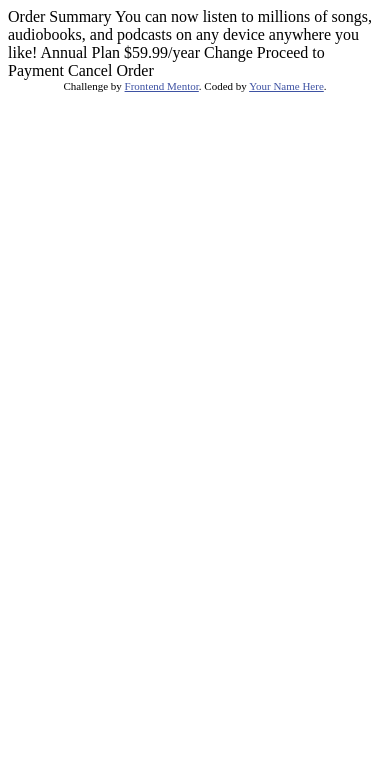
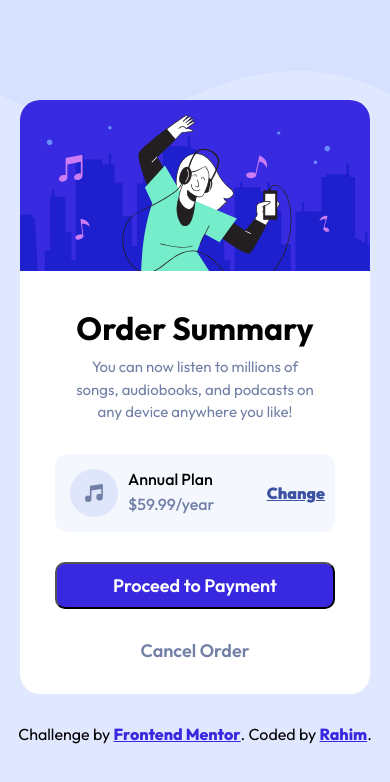
Before and after one commit to rahimibadov/order-summary, a plain HTML site: page index.html in a window 390 px wide. Drawn offline with Linux system fonts and the light colour scheme.

Commit message:
designing

```diff
--- a/index.html
+++ b/index.html
@@ -7,31 +7,43 @@
   <link rel="icon" type="image/png" sizes="32x32" href="./images/favicon-32x32.png">
 
   <title>Frontend Mentor | Order summary card</title>
-
-  <!-- Feel free to remove these styles or customise in your own stylesheet 👍 -->
-  <style>
-    .attribution { font-size: 11px; text-align: center; }
-    .attribution a { color: hsl(228, 45%, 44%); }
-  </style>
+    <link rel="stylesheet" href="./style.css">
 </head>
 <body>
 
-  Order Summary
 
-  You can now listen to millions of songs, audiobooks, and podcasts on any
-  device anywhere you like!
+  <div class="container">
+    <div class="illustration">
+      <img src="./images/illustration-hero.svg" alt="illustration">
+    </div>
+    <div class="order-summary">
+      <h1>Order Summary</h1>
+      <p>You can now listen to millions of songs, audiobooks, and podcasts on any
+        device anywhere you like!</p>
+    </div>
 
-  Annual Plan
-  $59.99/year
+    <div class="annual-plan">
+      <div class="left">
+        <img src="./images/icon-music.svg">
+        <div class="annual">
+          <p>Annual Plan</p>
+          <p>$59.99/year</p>
+        </div>
+      </div>
+      <a href="#">Change</a>
+    </div>
 
-  Change
+    <div class="buttons">
+       <button class="proceed">Proceed to Payment</button>
+       <button class="cancel">Cancel Order</button>
+    </div>
 
-  Proceed to Payment
-  Cancel Order
+  </div>
+  <br>
 
   <div class="attribution">
     Challenge by <a href="https://www.frontendmentor.io?ref=challenge" target="_blank">Frontend Mentor</a>.
-    Coded by <a href="#">Your Name Here</a>.
+    Coded by <a href="#">Rahim</a>.
   </div>
 </body>
 </html>
--- /dev/null
+++ b/style.css
@@ -0,0 +1,175 @@
+@import url('https://fonts.googleapis.com/css2?family=Outfit:wght@100..900&display=swap');
+:root {
+    --paleblue: hsl(225, 100%, 94%);
+    --verypaleblue: hsl(225, 100%, 98%);
+    --desaturatedblue:  hsl(224, 23%, 55%);
+    --brightblue: hsl(245, 75%, 52%);
+    --darkblue: hsl(223, 47%, 23%);
+  }
+*{
+    margin: 0;
+    padding: 0;
+    box-sizing: border-box;
+    font-family: "Outfit", sans-serif;
+    font-optical-sizing: auto;
+    font-style: normal;
+}
+
+body{
+  width: 100%;
+  height: 100vh;
+  background-image: url("./images/pattern-background-desktop.svg");
+  background-repeat: no-repeat;
+  background-position: top;
+  background-size: 100%;
+  background-color:var(--paleblue);
+  display: flex;
+  align-items: center;
+  justify-content: center;
+  flex-direction: column;
+}
+.container{
+    width: 450px;
+    border-radius: 20px  ;
+    background-color:white;
+    display: flex;
+    flex-direction: column;
+    justify-content: center;
+    align-items: center;
+}
+.illustration{
+    width: 100%;
+}
+.illustration img{
+    width: 100%;
+    border-radius: 20px 20px 0 0 ;
+}
+.order-summary{
+  text-align: center;
+  padding: 25px;
+}
+.order-summary h1{
+    font-weight: 700;
+    margin: 8px;
+}
+.order-summary p{
+    color: var(--desaturatedblue);
+    font-size: 16px;
+    margin: 5px 25px;
+    text-align: center;
+}
+.annual-plan{
+    display: flex;
+    justify-content: space-between;
+    align-items: center;
+    width: 380px;
+    background-color: var(--verypaleblue);
+    padding: 5px;
+    border-radius: 12px;
+}
+.annual-plan .left{
+    display: flex;
+    padding: 5px 15px;
+    width: 250px;
+}
+.annual-plan .left img{
+    margin: 10px;
+}
+.annual-plan .left .annual{
+    margin: 10px;
+}
+.annual-plan .left .annual p:nth-of-type(1){
+    font-size: 18px;
+    font-weight: 700;
+}
+.annual-plan .left .annual p:nth-of-type(2){
+    font-size: 18px;
+    font-weight: 700;
+    color: var(--desaturatedblue);
+    margin-top: 5px;
+}
+.annual-plan a{
+    color: hsl(228, 45%, 44%);
+    margin: 10px;
+    font-weight: 900;
+    font-size: 18px;
+    cursor: pointer;
+}
+
+.buttons{
+    width: 80%;
+    margin-top: 25px;
+}
+.proceed, .cancel{
+    width: 100%;
+    padding: 10px;
+    border-radius: 10px;
+    color: white;
+    font-size: 18px;
+    font-weight: 600;
+    cursor: pointer;
+}
+.proceed{
+    background-color: var(--brightblue) ;
+    margin: 5px 0;
+}
+.cancel{
+    color: var(--desaturatedblue);
+    border: none;
+    outline: none;
+    margin: 15px 0 22px 0;
+    background-color: white;
+}
+
+@media(max-width:450px){
+    .container{
+        width: 350px;
+    }
+    .order-summary p{
+        font-size: 15px;
+        margin: 5px 30px;
+        line-height: 1.5;
+    }
+    .annual-plan{
+        width: 280px;
+        border-radius: 12px;
+    }
+
+
+    .annual-plan .left{
+        padding: 5px;
+        width: 200px;
+    }
+    .annual-plan .left img{
+        margin: 5px;
+    }
+    .annual-plan .left .annual{
+        margin: 5px;
+    }
+    .annual-plan .left .annual p:nth-of-type(1){
+        font-size: 16px;
+        font-weight: 500;
+    }
+    .annual-plan .left .annual p:nth-of-type(2){
+        font-size: 16px;
+        font-weight: 500;
+        margin-top: 5px;
+    }
+    .annual-plan a{
+        color: hsl(228, 45%, 44%);
+        margin: 5px;
+        font-weight: 900;
+        font-size: 16px;
+    }
+
+
+
+    .attribution{
+        margin-top: 10px;
+        font-size: 16px;
+    }
+    .attribution a{
+        color: var(--brightblue);
+        font-weight: 800;
+    }
+}
```
